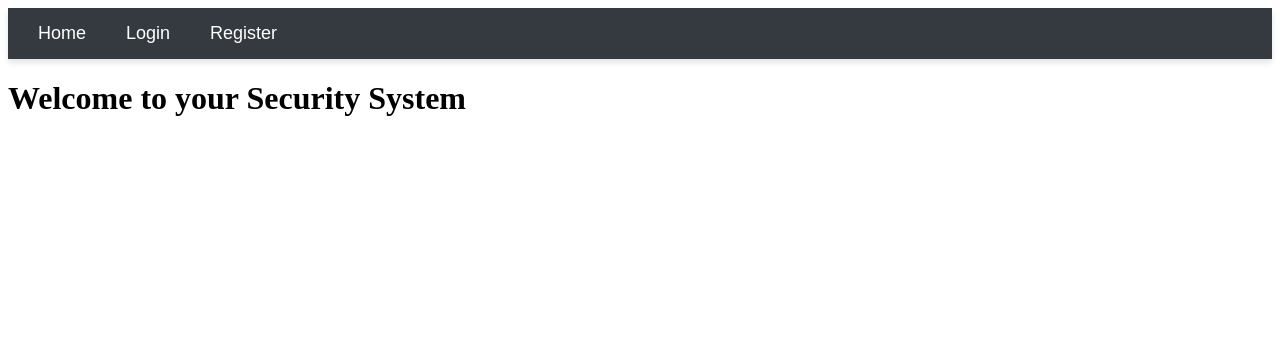
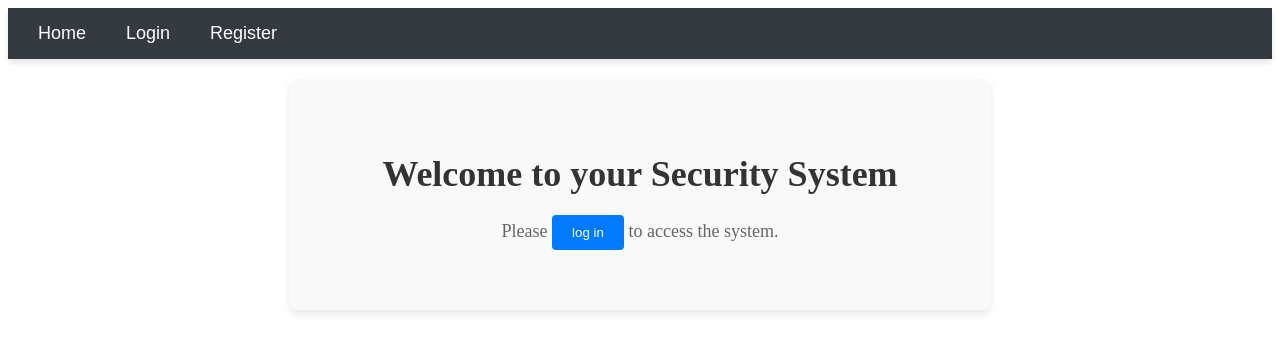
Before and after one commit to marcelmroz/IoT-Security-System, a React (Create React App) app in the folder frontend/: page / in a window 1280 px wide. Shown: the top 352 px of the page. Built offline with nearby package versions, Linux system fonts and the light colour scheme; no server answers.

Commit message:
modified MainPage + cleanup

```diff
--- a/frontend/src/App.js
+++ b/frontend/src/App.js
@@ -32,7 +32,7 @@ const App = () => {
     <Router>
       <Header token={token} setToken={setToken} role={role} />
       <Routes>
-        <Route path="/" element={<MainPage />} />
+        <Route path="/" element={<MainPage token={token} role={role} />} />
         <Route path="/login" element={<Login setToken={setTokenInStorage} />} />
         <Route path="/register" element={<Register />} />
         <Route path="/threat-history" element={<ThreatHistory />} />
--- a/frontend/src/components/MainPage.js
+++ b/frontend/src/components/MainPage.js
@@ -1,9 +1,34 @@
 import React from 'react';
+import { useNavigate } from 'react-router-dom';
+import '../styles/MainPage.css';
 
-const MainPage = () => {
+const MainPage = ({ token, role }) => {
+  const navigate = useNavigate();
+
   return (
-    <div>
+    <div className="main-page">
       <h1>Welcome to your Security System</h1>
+      {token ? (
+        <div className="welcome-message">
+          <p>Hello!</p>
+          {role === 'user' && (
+            <p>Contact the admin to get access to the threat history.</p>
+          )}
+          {role === 'approved-user' && (
+            <p>You can now view the <button onClick={() => navigate('/threat-history')}>Threat History</button>.</p>
+          )}
+          {role === 'admin' && (
+            <p>As an admin, you can manage users and view the <button onClick={() => navigate('/threat-history')}>Threat History</button>.</p>
+          )}
+          {role === 'super-admin' && (
+            <p>As a super-admin, you have full access to the system and can view the <button onClick={() => navigate('/threat-history')}>Threat History</button>.</p>
+          )}
+        </div>
+      ) : (
+        <div className="login-prompt">
+          <p>Please <button onClick={() => navigate('/login')}>log in</button> to access the system.</p>
+        </div>
+      )}
     </div>
   );
 };
--- /dev/null
+++ b/frontend/src/styles/MainPage.css
@@ -0,0 +1,35 @@
+.main-page {
+    text-align: center;
+    padding: 50px;
+    background-color: #f9f9f9;
+    border-radius: 8px;
+    box-shadow: 0 4px 8px rgba(0, 0, 0, 0.1);
+    max-width: 600px;
+    margin: 20px auto;
+  }
+
+  .main-page h1 {
+    font-size: 36px;
+    color: #333;
+    margin-bottom: 20px;
+  }
+
+  .welcome-message p, .login-prompt p {
+    font-size: 18px;
+    color: #666;
+    margin: 10px 0;
+  }
+
+  button {
+    padding: 10px 20px;
+    background-color: #007bff;
+    color: #fff;
+    border: none;
+    border-radius: 4px;
+    cursor: pointer;
+    transition: background-color 0.3s;
+  }
+
+  button:hover {
+    background-color: #0056b3;
+  }
```
Also changed, not shown: 1 other file (tests, documents, lock files or other folders).
